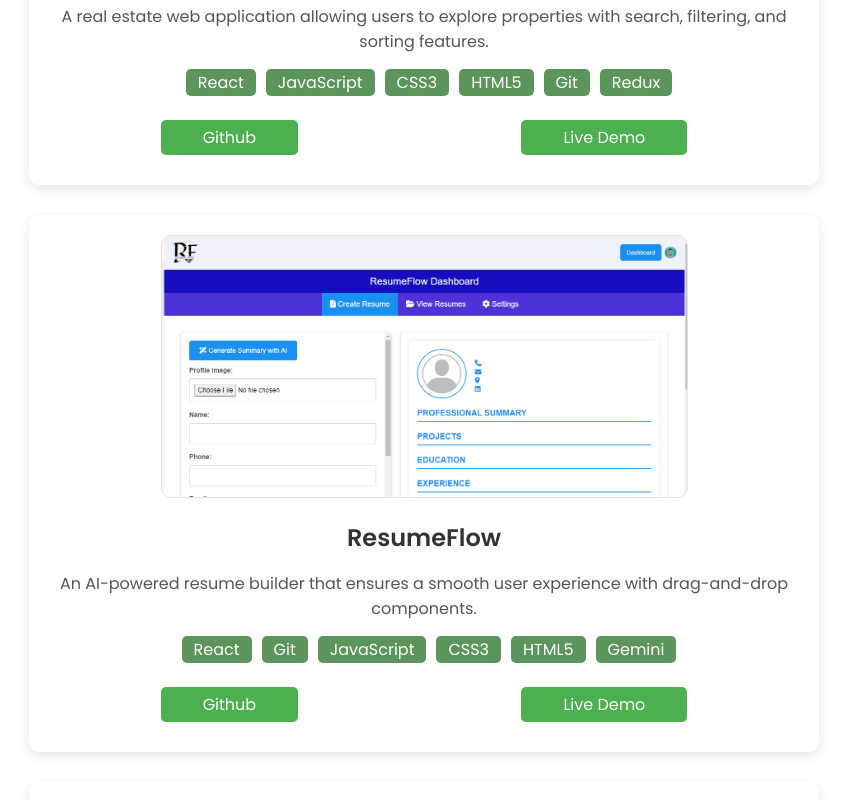
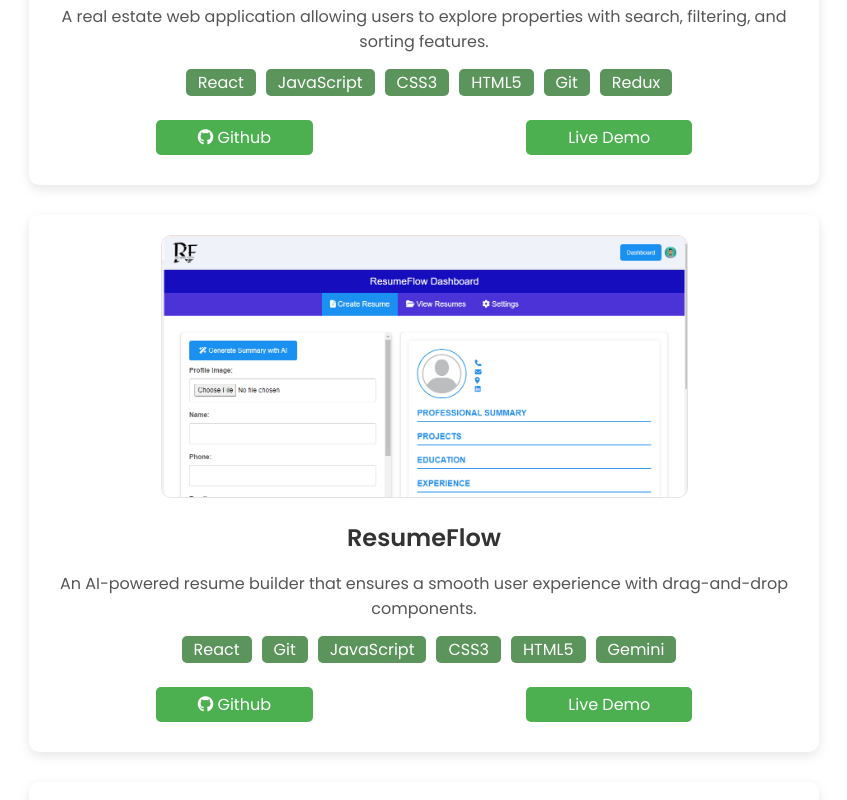
Before and after one commit to ikbal-hussain/ikbal-hussain.github.io, a React (Vite) app: page / in a window 1280 px wide. Shown: the part 2260-3060 px from the top of the page, without its empty margins (216-1063 px from the left). Built offline with nearby package versions, Linux system fonts and the light colour scheme; no server answers.

Commit message:
updated3

```diff
--- a/src/components/LinkPreviewCard.jsx
+++ b/src/components/LinkPreviewCard.jsx
@@ -35,12 +35,12 @@ const LinkPreviewCard = ({ url, apiKey }) => {
       onMouseLeave={handleMouseLeave}
     >
       <a href={url} target="_blank" rel="noopener noreferrer" className="project-link">
-       {url.includes('github')? "Github" : url.includes('netlify')? "Live Demo": "Visit"}
+       {url.includes('github')? (<> <i className="fab fa-github"></i> <span>Github</span> </>) : url.includes('netlify')? (<> <i className="fa-solid fa-arrow-up-right-from-square"></i> <span>Live Demo</span> </>): "Visit"}
       </a>
       {hover && linkData && (
         <div className="link-preview">
-          <img src={linkData.image || "https://community.atlassian.com/t5/image/serverpage/image-id/312931iA1E25CBEFD2C09ED/image-size/large?v=v2&px=999"} alt={linkData.title} className="preview-image" />
-          <h4>{linkData.title.length < 16? linkData.title: linkData.title.slice(0, 26) + '...' }</h4>
+          <img src={linkData.image || "https://community.atlassian.com/t5/image/serverpage/image-id/312931iA1E25CBEFD2C09ED/image-size/large?v=v2&px=999"} alt={linkData.title || "preview image"} className="preview-image" />
+          <h4>{linkData?.title?.length < 16? linkData.title: linkData.title.slice(0, 26) + '...' }</h4>
           {/* <p>{linkData.description}</p> */}
         </div>
       )}
--- a/src/components/Projects.jsx
+++ b/src/components/Projects.jsx
@@ -66,7 +66,7 @@ const Projects = () => {
               className="project-image"
             />
             <h3>{project.title}</h3>
-            <p>{project.description}</p>
+            <p>{project?.description}</p>
             <p className="tech-stack">
               {project.techStack.map((techStackItem, idx) => (
                 <span key={idx}>{techStackItem}</span>
```
